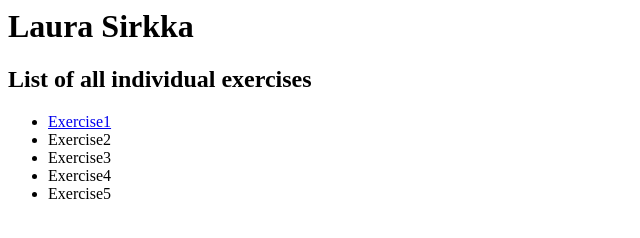
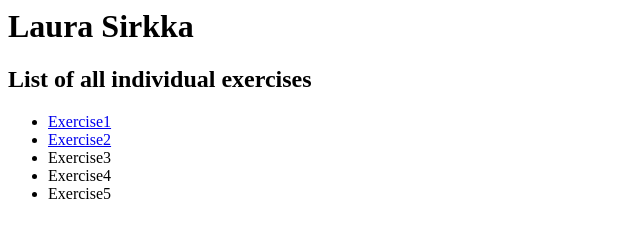
Before and after one commit to LauraSirkka/LauraSirkka, a plain HTML site: page index.html in a window 1280 px wide. Shown: the full height of the page, 0-640 px from the left. Drawn offline with Linux system fonts and the light colour scheme.

Commit message:
exercise 2 updated

```diff
--- a/index.html
+++ b/index.html
@@ -7,7 +7,7 @@
     <h2>List of all individual exercises</h2>
     <ul>
         <li><a href="exercise1.html">Exercise1</a></li>
-        <li>Exercise2</li>
+        <li><a href="exercise2.html">Exercise2</a></li>
         <li>Exercise3</li>
         <li>Exercise4</li>
         <li>Exercise5</li>
```
